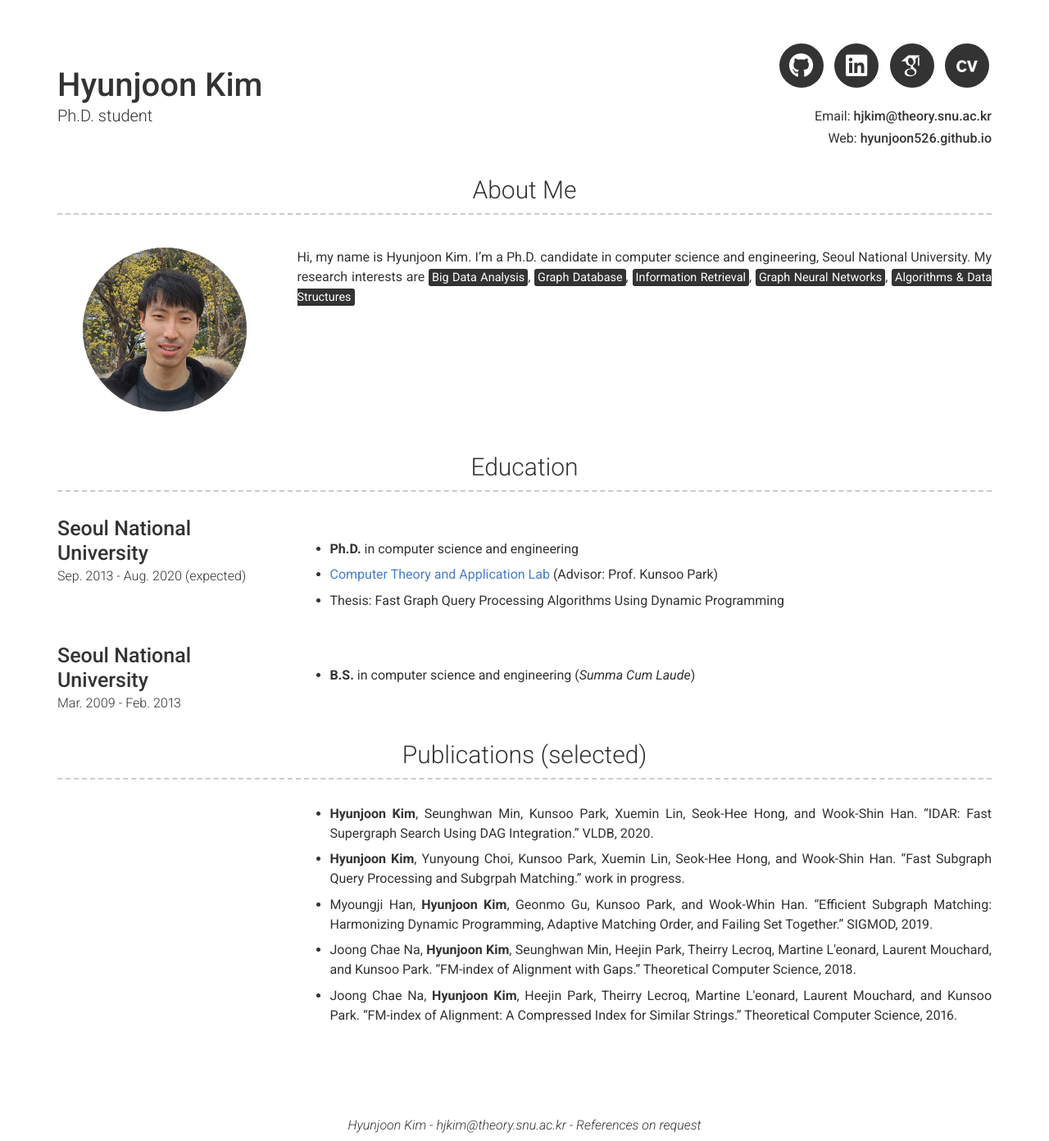
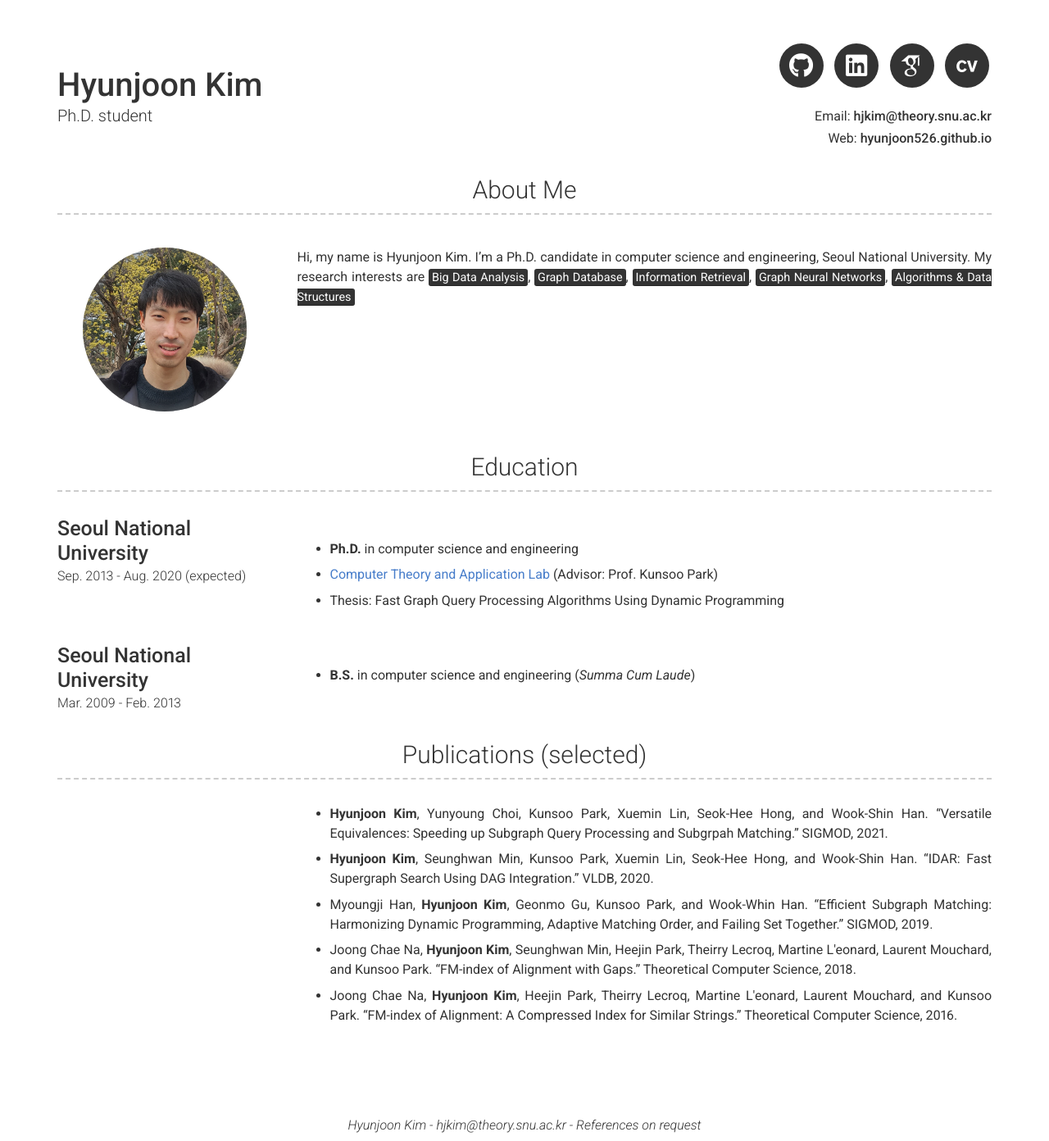
Before and after one commit to hongkyun-bae/hongkyun-bae.github.io, a Jekyll site: the page built from index.md, in a window 1280 px wide. Shown: the whole page at 82% size. Built offline with Jekyll 4.4.1, drawn with Linux system fonts in a browser that asks for light colours; nearby versions of some CDN libraries; some web fonts are replaced.

Commit message:
Update publications.yml

```diff
--- a/_data/publications.yml
+++ b/_data/publications.yml
@@ -1,9 +1,9 @@
 - layout: top-middle
   name:
   description: |+
+    - **Hyunjoon Kim**, Yunyoung Choi, Kunsoo Park, Xuemin Lin, Seok-Hee Hong, and Wook-Shin Han. "Versatile Equivalences: Speeding up Subgraph Query Processing and Subgrpah Matching." SIGMOD, 2021.
+
     - **Hyunjoon Kim**, Seunghwan Min, Kunsoo Park, Xuemin Lin, Seok-Hee Hong, and Wook-Shin Han. "IDAR: Fast Supergraph Search Using DAG Integration." VLDB, 2020.
-
-    - **Hyunjoon Kim**, Yunyoung Choi, Kunsoo Park, Xuemin Lin, Seok-Hee Hong, and Wook-Shin Han. "Fast Subgraph Query Processing and Subgrpah Matching." work in progress.
 
     - Myoungji Han, **Hyunjoon Kim**, Geonmo Gu, Kunsoo Park, and Wook-Whin Han. "Efficient Subgraph Matching: Harmonizing Dynamic Programming, Adaptive Matching Order, and Failing Set Together." SIGMOD, 2019.
 
```
